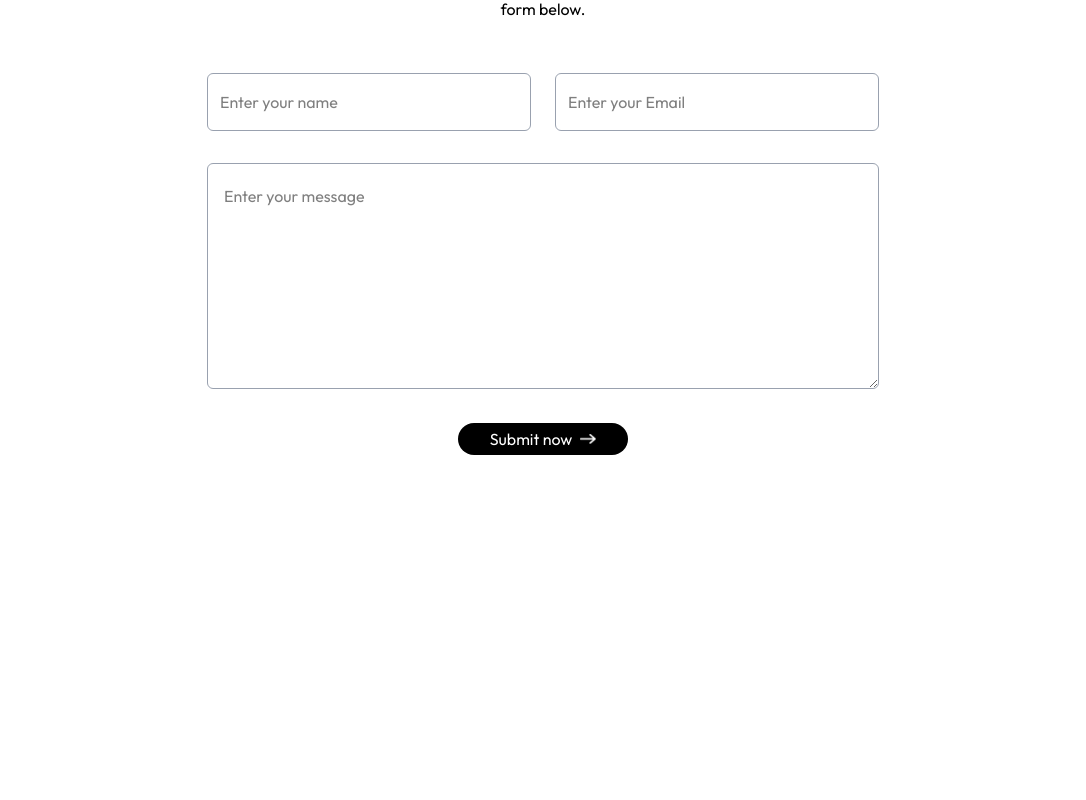
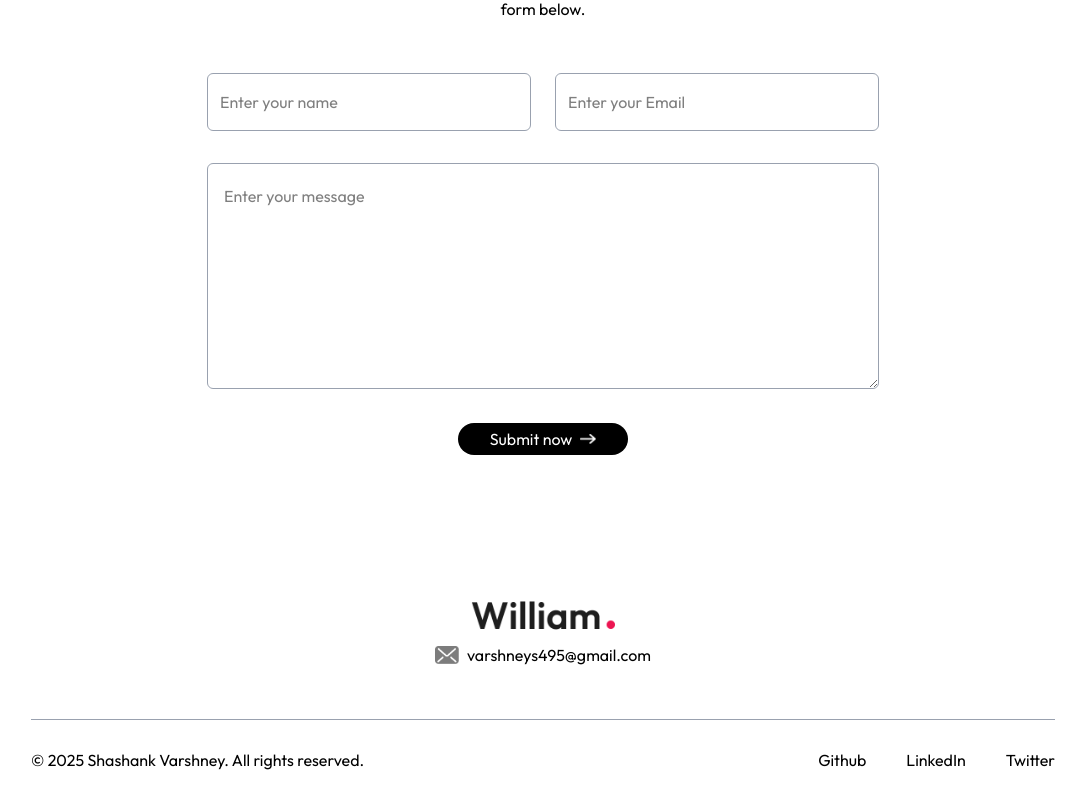
Before and after one commit to shashank-varshney21/portfolio-website, a Next.js app: page / in a window 1280 px wide. Shown: the part 3220-4020 px from the top of the page, without its empty margins (97-1183 px from the left). Before the commit the page ends 3731 px from the top, so only its background shows below. Built offline with nearby package versions, Linux system fonts and the light colour scheme; a web font is replaced by a local one.

Commit message:
created the footer

```diff
--- /dev/null
+++ b/app/components/Footer.jsx
@@ -0,0 +1,27 @@
+import { assets } from '@/assets/assets'
+import Image from 'next/image'
+import React from 'react'
+
+const Footer = () => {
+  return (
+    <div className='mt-20'>
+        <div className='text-center'>
+            <Image src={assets.logo} alt='' className='w-36 mx-auto'/>
+            <div className='w-max flex items-center gap-2 mx-auto'>
+                <Image src={assets.mail_icon} alt='' className='w-6'/> varshneys495@gmail.com
+            </div>
+        </div>
+
+        <div className='text-center sm:flex items-center justify-between border-t border-gray-400 mx-[10%] mt-12 py-6'>
+            <p>© 2025 Shashank Varshney. All rights reserved.</p>
+            <ul className='flex items-center gap-10 justify-center mt-4 sm:mt-0'>
+                <li><a target='_blank' href='https://github.com/shashank-varshney21'>Github</a></li>
+                <li><a target='_blank' href='https://www.linkedin.com/in/shashank495/'>LinkedIn</a></li>
+                <li><a target='_blank' href='https://x.com/shashan30655227'>Twitter</a></li>
+            </ul>
+        </div>
+    </div>
+  )
+}
+
+export default Footer
--- a/app/page.js
+++ b/app/page.js
@@ -1,6 +1,7 @@
 'use client'
 import About from "./components/About";
 import Contact from "./components/Contact";
+import Footer from "./components/Footer";
 import Header from "./components/Header";
 import Navbar from "./components/Navbar";
 import Services from "./components/Services";
@@ -15,6 +16,7 @@
       <Services />
       <Work />
       <Contact />
+      <Footer />
     </>
   );
 }
```
